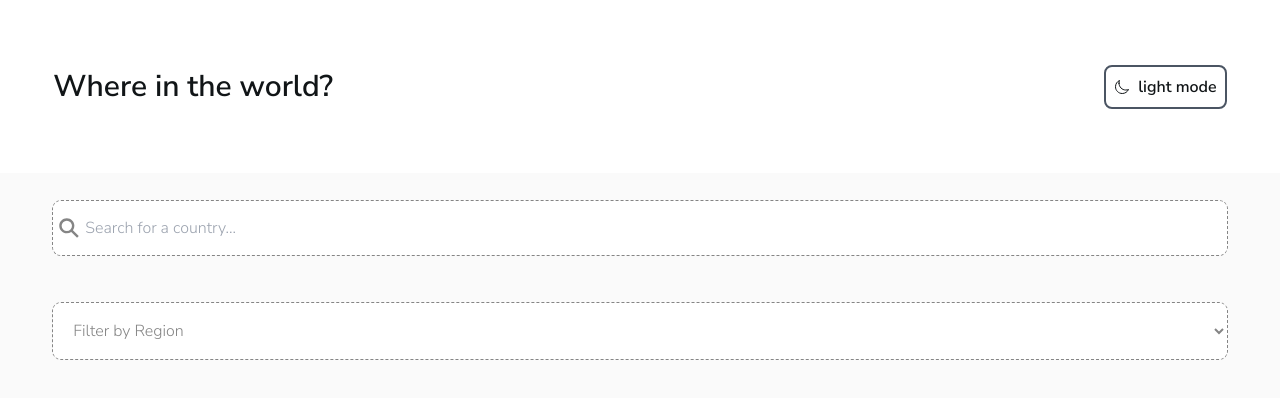
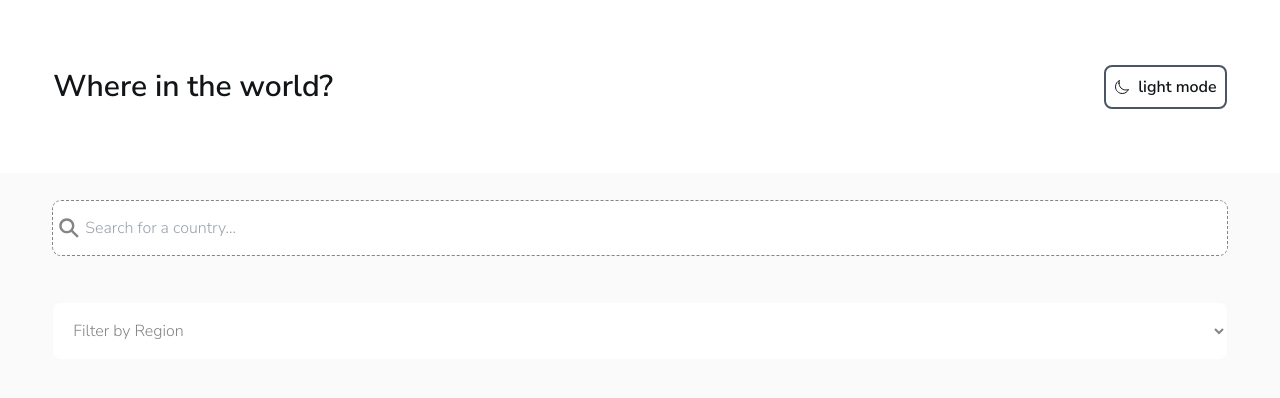
Before and after one commit to victoriacheng15/fem-rest-countries-api, a React (Vite) app: page / in a window 1280 px wide. Shown: the top 398 px of the page. Built offline with nearby package versions, Linux system fonts and the light colour scheme.

Commit message:
add hover and focus style

```diff
--- a/src/componments/search/Dropdown.jsx
+++ b/src/componments/search/Dropdown.jsx
@@ -21,11 +21,11 @@ function Dropdown() {
     <select
       value={selected}
       onChange={handleSelect}
-      className="p-4 rounded-lg outline-1 outline-dashed bg-lightGray-700 dark:bg-darkBlue-700 text-lightGray-900 dark:text-lightGray-700"
+      className="p-4 rounded-lg bg-lightGray-700 dark:bg-darkBlue-700 text-lightGray-900 dark:text-lightGray-700 outline-style"
     >
       {regions.map((region) =>
         !region.id ? (
-          <option hidden key={region.id} value={region.value}>
+          <option key={region.id} value={region.value}>
             {region.label}
           </option>
         ) : (
```
